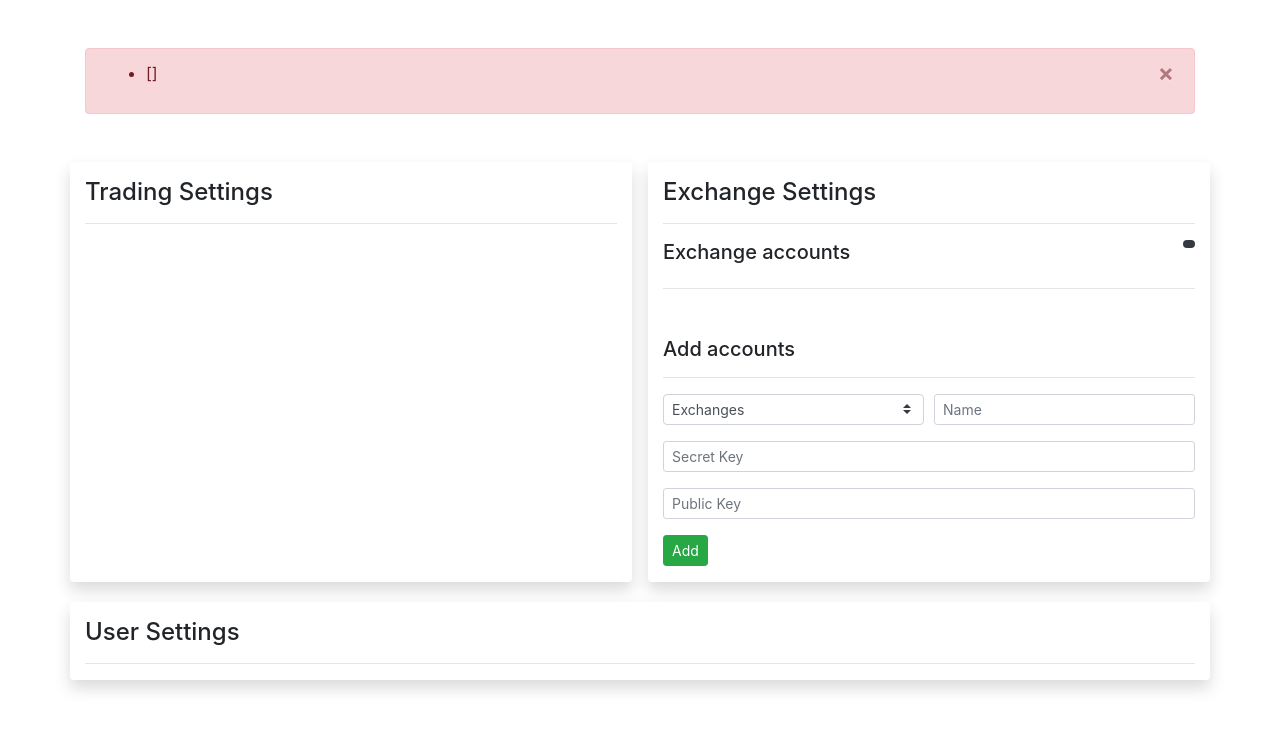
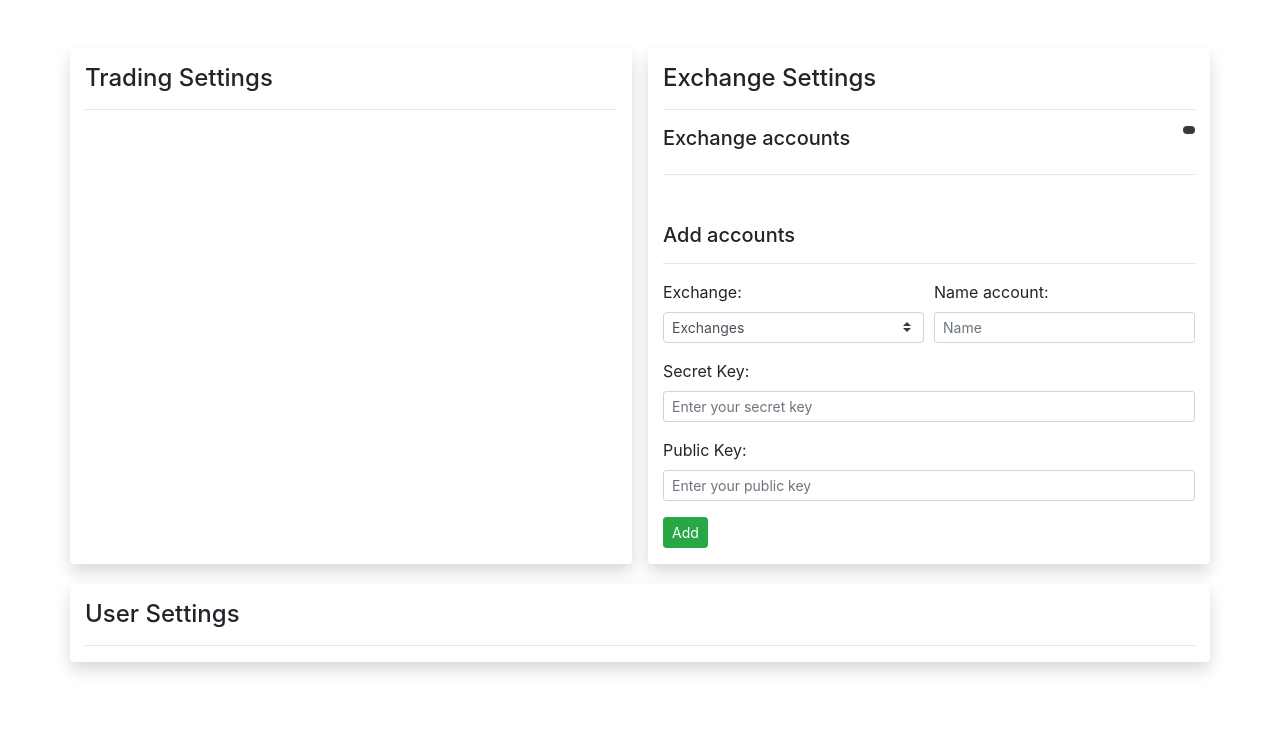
Before and after one commit to MOIS3Y/Trade_terminal, a Flask app: page /settings in a window 1280 px wide. Shown: the part 56-786 px from the top of the page. Run offline with Flask 2, Linux system fonts and the light colour scheme; the visitor is signed in with stand-in values (Sample User, id 1); data comes from the database, SQL or seed files in the repository; data that the repository does not hold is empty; some libraries are stand-ins or nearby versions.

Commit message:
add ajax request to server and js validation form new account

```diff
--- a/app/routes.py
+++ b/app/routes.py
@@ -20,7 +20,7 @@ def index():
 @login_required
 def settings():
     exchanges = Exchange.query.all()
-    flash(exchanges)
+    # flash(exchanges)
     private_settings = PrivateSettings.query.filter_by(
         user_id=current_user.id).all()
     # flash(private_settings)
@@ -32,53 +32,34 @@ def settings():
         private_settings=private_settings)
 
 
-@app.route('/new_account', methods=['POST'])
+@app.route('/update_accounts', methods=['POST'])
 def _update():
-    new_settings = PrivateSettings(
-        user_id=current_user.id,
-        exchange_id=request.form['exchange_id'],
-        name=request.form['name'],
-        secret_key=request.form['secret_key'],
-        public_key=request.form['public_key'])
-    db.session.add(new_settings)
-    db.session.commit()
+    status = request.form['update']
+    if status == 'create_account':
+        new_settings = PrivateSettings(
+            user_id=current_user.id,
+            exchange_id=request.form['exchange_id'],
+            name=request.form['name'],
+            secret_key=request.form['secret_key'],
+            public_key=request.form['public_key'])
+        db.session.add(new_settings)
+        db.session.commit()
+    if status == 'delete_account':
+        id_account = str(request.form['id_account'])
+        delete_account = PrivateSettings.query.filter_by(
+            id=id_account).first()
+        db.session.delete(delete_account)
+        db.session.commit()
+
     private_settings = PrivateSettings.query.filter_by(
         user_id=current_user.id).all()
     return jsonify(
         {
-            'newacc': render_template(
-                '_new_account_table.html', private_settings=private_settings),
-            # 'acc_modal': render_template(
-            #     '_new_account_modal.html', private_settings=private_settings),
-            'status': 'OK'
+            'accounts': render_template(
+                '_update_account_table.html',
+                private_settings=private_settings),
+            'status': status
         })
-
-
-@app.route('/delete_account', methods=['POST'])
-def _delete():
-    # id_account = request.form['id_account']
-    delete_account = PrivateSettings.query.filter_by(
-        id=request.form['id_account']).first()
-    delete = db.session.delete(delete_account)
-    delete = db.session.commit()
-    private_settings = PrivateSettings.query.filter_by(
-        user_id=current_user.id).all()
-
-    return jsonify(
-        {
-            'newacc': render_template(
-                '_new_account_table.html', private_settings=private_settings),
-            # 'acc_modal': render_template(
-            #     '_new_account_modal.html', private_settings=private_settings),
-            'status': 'OK',
-            'data': str(render_template('_new_account_table.html', private_settings=private_settings))
-        })
-
-
-    # return jsonify({'data': str(delete_account)})
-
-    # return jsonify({'data': render_template(
-    #     'test.html', private_settings=private_settings)})
 
 
 @app.route('/login', methods=['GET', 'POST'])
--- a/app/static/js/form.js
+++ /dev/null
@@ -1,18 +0,0 @@
-// Example starter JavaScript for disabling form submissions if there are invalid fields
-(function() {
-  'use strict';
-  window.addEventListener('load', function() {
-    // Fetch all the forms we want to apply custom Bootstrap validation styles to
-    var forms = document.getElementsByClassName('needs-validation');
-    // Loop over them and prevent submission
-    var validation = Array.prototype.filter.call(forms, function(form) {
-      form.addEventListener('submit', function(event) {
-        if (form.checkValidity() === false) {
-          event.preventDefault();
-          event.stopPropagation();
-        }
-        form.classList.add('was-validated');
-      }, false);
-    });
-  }, false);
-})();
--- /dev/null
+++ b/app/static/js/settings_page.js
@@ -0,0 +1,74 @@
+$(document).ready(function() {
+    // Create new exchange account:
+    $('#new_account').submit(function(event) {
+        event.preventDefault();
+        var exchange_id = $('#exchange_id').val();
+        var name = $('#name').val();
+        var secret_key = $('#secret_key').val();
+        var public_key = $('#public_key').val();
+
+        if (exchange_id === "" || name === "" || secret_key === "" || public_key === "") {
+            $('#new_account').addClass('was-validated');
+        } else {
+            $.ajax({
+                    url: '/update_accounts',
+                    type: 'POST',
+                    data: {
+                        update: 'create_account',
+                        exchange_id: exchange_id,
+                        name: name,
+                        secret_key: secret_key,
+                        public_key: public_key
+                    },
+                    success: function(response) {
+                        $('#accounts_table').replaceWith(response.accounts);
+                        $('#new_account').removeClass('was-validated');
+                    }
+                })
+                .done(function(response) {
+                    console.log(response.status);
+                })
+                .fail(function() {
+                    console.log("error");
+                })
+                .always(function() {
+                    console.log('done');
+                });
+        }
+    });
+    // Open Modal for confirmation of delete account
+    $('#accounts').on('click', '.del_button', function(event) {
+        $('#yes-delete').val($(this).val());
+        var modal = $('#confirmation_del')
+        var modal_title = $(this).data('whatever')
+        modal.find('.modal-title').text(modal_title)
+        event.preventDefault();
+    });
+    // Delete account
+    $('.modal-footer').on('click', '#yes-delete', function() {
+        console.log('click del button: ', $('#yes-delete').val());
+        $(this).data('clicked', true);
+        if ($('#yes-delete').data('clicked')) {
+            $.ajax({
+                    url: '/update_accounts',
+                    type: 'POST',
+                    data: {
+                        'update': 'delete_account',
+                        id_account: $('#yes-delete').val()
+                    },
+                    success: function(response) {
+                        $('#accounts_table').replaceWith(response.accounts);
+                    }
+                })
+                .done(function(response) {
+                    console.log(response.status);
+                })
+                .fail(function() {
+                    console.log("error");
+                })
+                .always(function() {
+                    console.log("complete");
+                });
+        }
+    });
+});
--- a/app/templates/settings.html
+++ b/app/templates/settings.html
@@ -21,44 +21,51 @@
             </div>
             <hr>
             <div class="row collapse show" id="collapseExchanges">
-                <div class="col mb-3 " id="newacc">
-                    <!-- Button trigger modal start -->
-                    <table class="table table-hover">
+                <div class="col mb-3 " id="accounts">
+                    <table class="table table-hover" id="accounts_table">
                         <tbody>
                             {% for acc in private_settings %}
                             <tr>
                                 <td>{{ acc.name }}</td>
                                 <td>{{ acc.exchange.name }}</td>
-                                <td class="pr-0"><button type="button" class="close btn-sm float-right del_button" id="close" data-toggle="modal" data-target="#{{ acc.name }}" value="{{ acc.id }}"><span class="oi oi-trash"></span></button></td>
+                                <!-- Button trigger modal start -->
+                                <td class="pr-0"><button type="button" class="close btn-sm float-right del_button" id="close" data-toggle="modal" data-target="#confirmation_del" data-whatever="{{ acc.name }} ({{ acc.exchange.name }})" value="{{ acc.id }}"><span class="oi oi-trash"></span></button></td>
+                                <!-- Button trigger modal end -->
                             </tr>
                             {% endfor %}
                         </tbody>
                     </table>
-                    <!-- Button trigger modal end -->
                 </div>
             </div>
             <h5>Add accounts</h5>
             <hr>
             <div class="form-row">
                 <div class="col">
-                    <form class="needs-validation" method="POST" id="new_account">
+                    <form class="needs-validation" method="POST" id="new_account" novalidate {# onsubmit="return false;" #}>
                         <div class="form-row">
                             <div class="col">
+                                <label class='control-label'>Exchange:</label>
                                 <select name="exchange" class="custom-select custom-select-sm mp-sm-2" id="exchange_id" required>
                                     <option value="" disabled selected>Exchanges</option>
                                     {% for exchange in exchanges %}
                                     <option value="{{ exchange.id }}">{{ exchange.name }}</option>
                                     {% endfor %}
                                 </select>
-                                <div class="invalid-feedback mb-2">Change Exchange</div>
+                                <div class="invalid-feedback">Change Exchange</div>
                             </div>
                             <div class="col">
-                                <input type="text" name="name" class='col form-control form-control-sm mb-3' placeholder="Name" id="name" required>
+                                <label class='control-label'>Name account:</label>
+                                <input type="text" name="name" class='col form-control form-control-sm' placeholder="Name" id="name" required>
+                                <div class="invalid-feedback">Input Name</div>
                             </div>
                         </div>
-                        <input type="text" name="secret_key" class='form-control form-control-sm mb-3' id="secret_key" placeholder="Secret Key" required>
-                        <input type="text" name="public_key" class='form-control form-control-sm mb-3' id="public_key" placeholder="Public Key" required>
-                        <button type="submit" class="btn btn-sm btn-success mb-3" id="btn-done">Add</button>
+                        <label class='control-label mt-3'>Secret Key:</label>
+                        <input type="text" name="secret_key" class='form-control form-control-sm' id="secret_key" placeholder="Enter your secret key" required>
+                        <div class="invalid-feedback">Input your Secret Key </div>
+                        <label class='control-label mt-3'>Public Key:</label>
+                        <input type="text" name="public_key" class='form-control form-control-sm' id="public_key" placeholder="Enter your public key" required>
+                        <div class="invalid-feedback">Input your Public Key </div>
+                        <button type="submit" class="btn btn-sm btn-success mt-3 mb-3" id="btn-done">Add</button>
                     </form>
                 </div>
             </div>
@@ -81,15 +88,12 @@
 {{ form.submit(type="submit", class="btn btn-sm btn-success mb-3", id="btn-done") }} #}
 
 
-
-<!-- Modal -->
-{# <div id="acc_modal">
-{% for acc in private_settings %}
-<div class="modal fade" id="{{ acc.name }}" tabindex="-1" role="dialog" aria-labelledby="exampleModalLabel" aria-hidden="true">
+<!-- Modal start -->
+<div class="modal fade" id="confirmation_del" tabindex="-1" role="dialog" aria-labelledby="exampleModalLabel" aria-hidden="true">
     <div class="modal-dialog" role="document">
         <div class="modal-content">
             <div class="modal-header">
-                <h5 class="modal-title" id="exampleModalLabel">{{ acc.name }} ({{ acc.exchange.name }})</h5>
+                <h5 class="modal-title" id="exampleModalLabel">Title</h5>
                 <button type="button" class="close" data-dismiss="modal" aria-label="Close">
                     <span aria-hidden="true">&times;</span>
                 </button>
@@ -99,45 +103,17 @@
             </div>
             <div class="modal-footer">
                 <button type="button" class="btn btn-primary" data-dismiss="modal">Cancel</button>
-                <button type="button" class="del_button btn btn-danger" data-dismiss="modal"  value="{{ acc.id }}" id="delete_account_{{ acc.id }}">Delete</button>
+                <button type="button" class="btn btn-danger" data-dismiss="modal" id="yes-delete">Delete</button>
             </div>
         </div>
     </div>
 </div>
-{% endfor %}
-</div> #}
+<!-- Modal end -->
 
 
 <!-- Optional JavaScript -->
 <script src="https://code.jquery.com/jquery-3.2.1.min.js"></script>
-<script type="module" src="{{ url_for('static', filename='js/form.js') }}"></script>
-<script type="module" src="{{ url_for('static', filename='js/api.js') }}"></script>
+<script type="module" src="{{ url_for('static', filename='js/settings_page.js') }}"></script>
 
 
 {% endblock %}
-
-{#               <div class="col mb-3 " id="newacc">
-
-              <!-- Button trigger modal -->
-                  <ul class="list-group list-group-flush" >
-                    {% for acc in private_settings %}
-                    <li class="list-group-item pl-0 pr-0 ">{{ acc.name }}
-                      <button type="button" class="close btn-sm float-right"  id="close" ><span class="oi oi-trash"></span></button>
-                    </li>
-                    {% endfor %}
-                  </ul>
-              <!-- Button trigger modal -->
-              </div> #}
-
-
-{#               <div class="col mb-3 " id="newacc">
-              <!-- Button trigger modal start -->
-                  <ul class="list-group list-group-flush" >
-                    {% for acc in private_settings %}
-                    <li class="list-group-item pl-0 pr-0">{{ acc.name }} ({{ acc.exchange.name }})
-                      <button type="button" class="close btn-sm float-right"  id="close" data-toggle="modal" data-target="#{{ acc.name }}"><span class="oi oi-trash"></span></button>
-                    </li>
-                    {% endfor %}
-                  </ul>
-              <!-- Button trigger modal end -->
-              </div> #}
```
Also changed, not shown: app/static/js/api.js (deleted, +0 -71 lines), app/static/js/example.js (deleted, +0 -44 lines), app/templates/_new_account_modal.html (deleted, +0 -23 lines), app/templates/_new_account_table.html (deleted, +0 -15 lines), app/templates/_update_account_table.html (added, +13 -0 lines).
